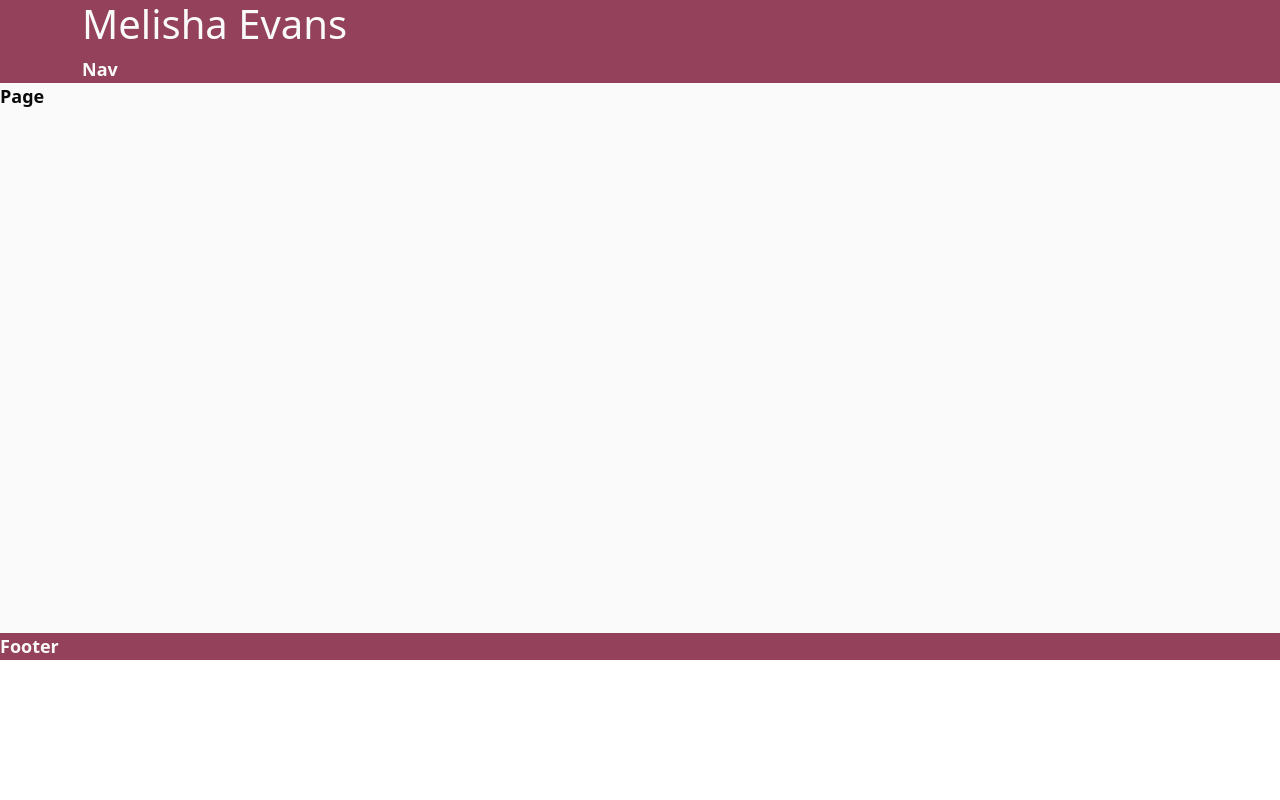
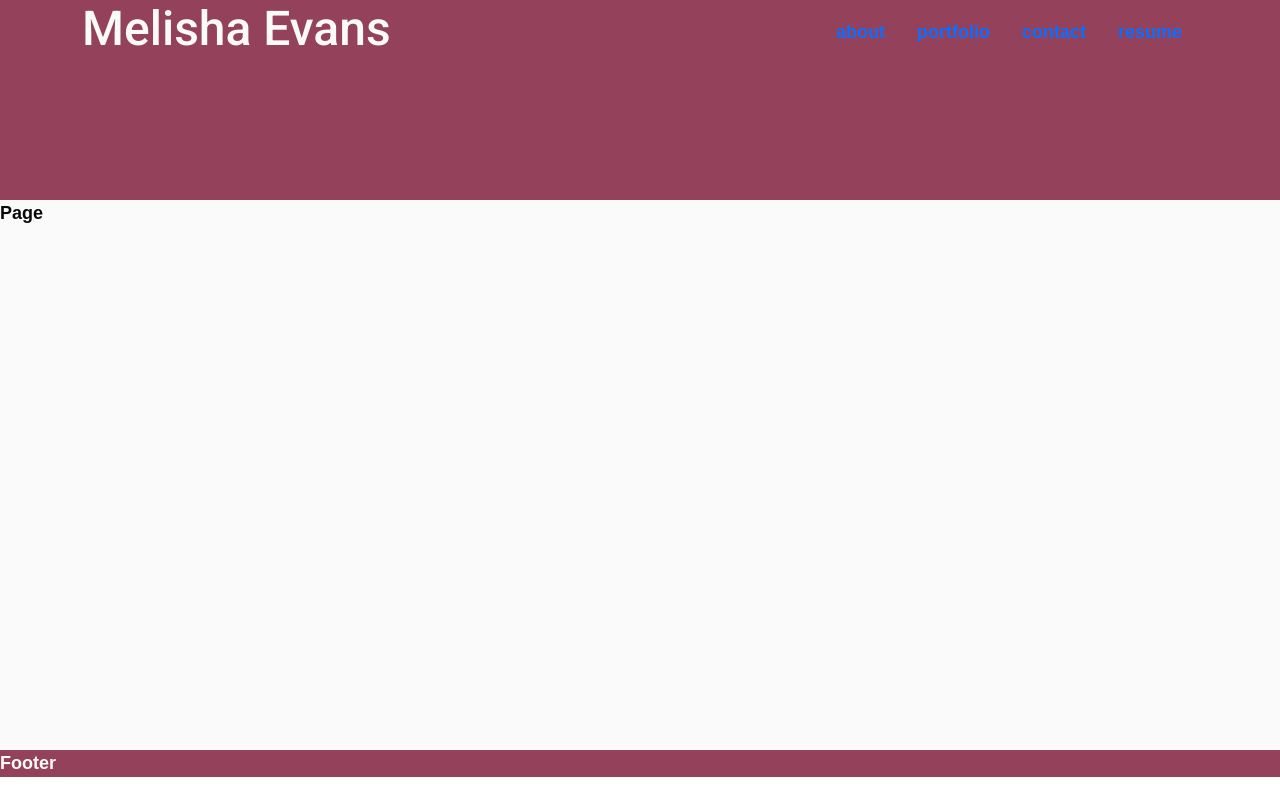
Before and after one commit to greentree31/Portfolio-newReact, a React (Create React App) app: page / in a window 1280 px wide. Built offline with nearby package versions, Linux system fonts and the light colour scheme; a web font is replaced by a local one.

Commit message:
update Nav

```diff
--- a/src/components/Header/index.js
+++ b/src/components/Header/index.js
@@ -1,12 +1,13 @@
 import React from 'react';
 import Nav from '../Nav';
+import './style.css';
 
 const Header = ({ pages, currentPage, setCurrentPage }) => {
   return (
   <header>
     {/* {<img />} */}
-    <div className="container">
-      <h1>Melisha Evans</h1>
+    <div className="container d-lg-flex justify-content-lg-between">
+      <h1 className="text-center">Melisha Evans</h1>
       <Nav
       pages={pages}
       currentPage={currentPage}
--- a/src/components/Header/style.css
+++ b/src/components/Header/style.css
@@ -1,3 +1,7 @@
 header {
     height: 200px;
 }
+
+header h1 {
+    font-size: 3rem;
+}
--- a/src/components/Nav/index.js
+++ b/src/components/Nav/index.js
@@ -1,7 +1,21 @@
-import React from 'react';
+import React from "react";
+import './style.css';
 
 const Nav = ({ pages, currentPage, setCurrentPage }) => {
-  return <div>Nav</div>;
+  return (
+    <nav className="nav d-flex justify-content-between align-items-center">
+      {pages.map((page) => (
+        <a
+          href="/#"
+          key={page}
+          className={`nav-link ${page === currentPage && "active"}`}
+          onclick={() => setCurrentPage(page)}
+        >
+          {page}
+        </a>
+      ))}
+    </nav>
+  );
 };
 
 export default Nav;
--- /dev/null
+++ b/src/components/Nav/style.css
@@ -0,0 +1,4 @@
+header nav a {
+    text-decoration: none;
+    color: var(--light);
+  }
--- a/src/index.css
+++ b/src/index.css
@@ -19,7 +19,7 @@ body {
 .wrapper {
     background-color: var(--darker);
     color: var(--light);
-    font-family: system-ui, -apple-system, BlinkMacSystemFont, 'Segoe UI', Roboto, Oxygen, Ubuntu, Cantarell, 'Open Sans', 'Helvetica Neue', sans-serif;
+    font-family: 'Arial';
     font-size: 18px;
     font-weight: 600;
     line-height: 1.5;
@@ -30,3 +30,19 @@ main {
 	background-color: var(--light);
 	color: var(--text);
 }
+
+h1 {
+  font-family: 'Roboto';
+}
+
+a {
+  text-decoration: none;
+  color: var(--light);
+}
+
+/* ======================== */
+@media (max-width: 600px) {
+  .wrapper {
+    font-size: 16px;
+  }
+}
```
Also changed, not shown: public/stars.png (added).
